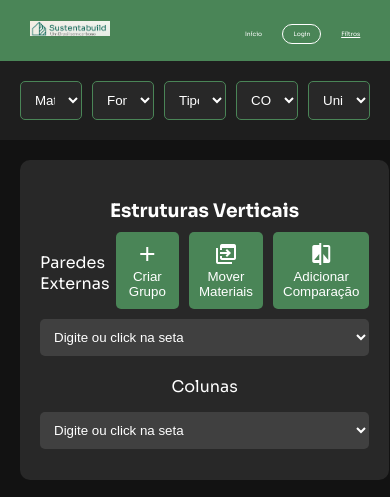
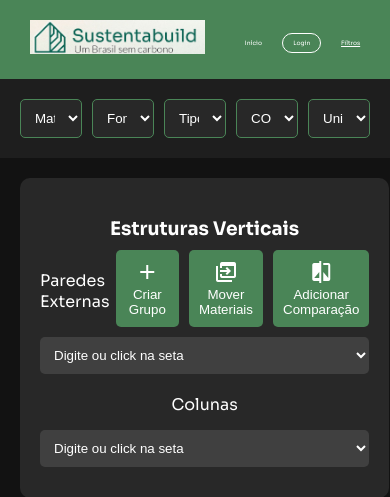
Before and after one commit to lr-guimaraes/Sustentabuild, a PHP site: page /filtros.html in a window 390 px wide; the page is wider, and only the part inside the window is pictured. Shown: the top 497 px of that part. Run offline with PHP 8.4, Linux system fonts and the light colour scheme.

Commit message:
Update styles.css teste

```diff
--- a/styles.css
+++ b/styles.css
@@ -1174,11 +1174,11 @@ nav ul li a {
 /* Media Queries para Responsividade */
 @media (max-width: 480px) {
     .logo img {
-        max-width: 80px; /* Reduz o tamanho do logo em telas menores */
+        max-width: 175px; /* Reduz o tamanho do logo em telas menores */
     }
 
     nav ul li a{
-        margin-left: 1.5%; /* Reduz o espaço entre os itens do menu */
-        font-size: 0.3em;
+        margin-left: 1%; /* Reduz o espaço entre os itens do menu */
+        font-size: 0.2em;
     }
 }
```
